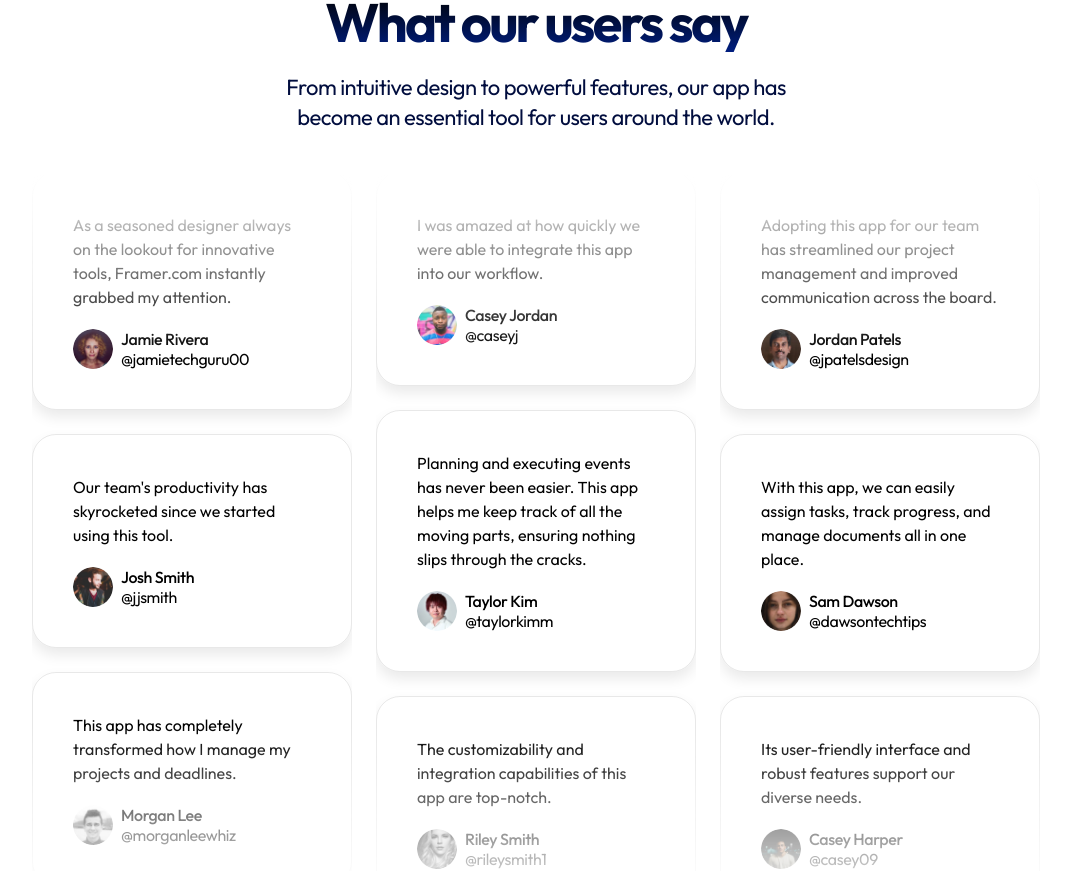
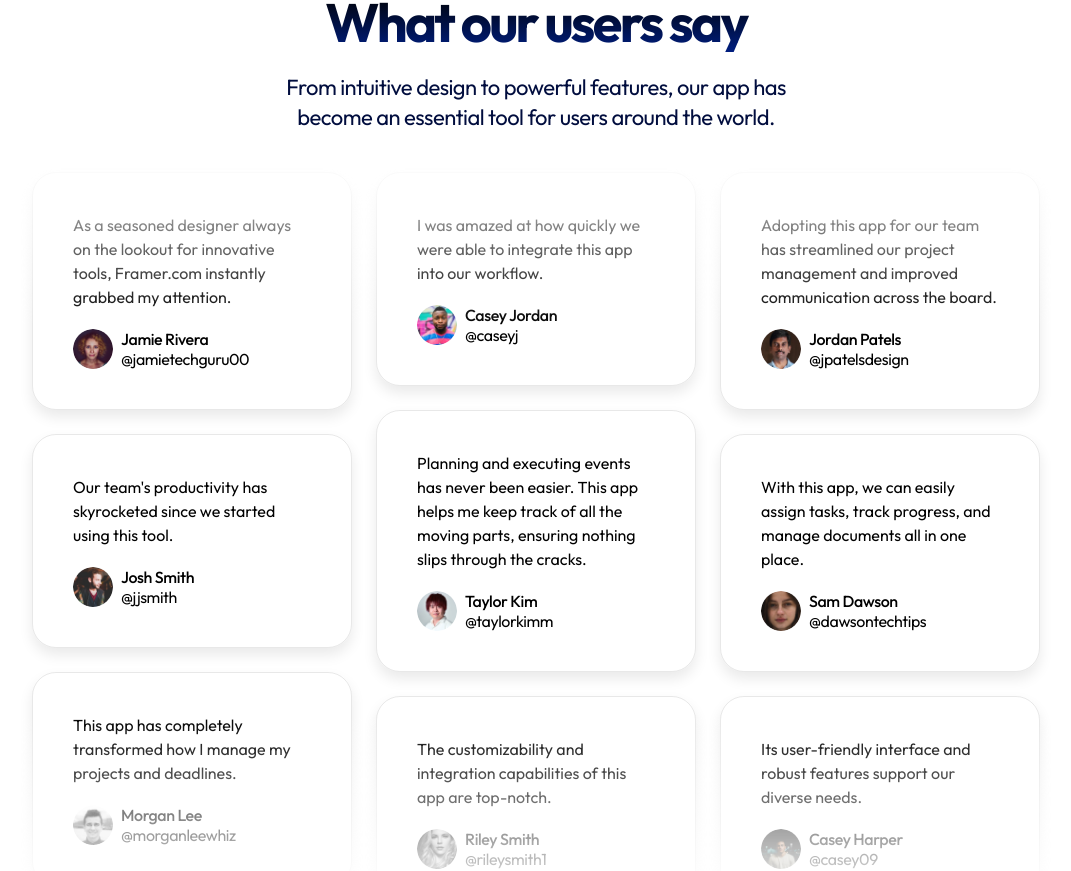
Before and after one commit to mdshafiqcs/light-saas-landing-page-nextjs, a Next.js app: page / in a window 1280 px wide. Shown: the part 3237-4108 px from the top of the page, without its empty margins (104-1175 px from the left). Built offline with nearby package versions, Linux system fonts and the light colour scheme.

Commit message:
mask-image class moved to the wrapping div of testimonial column

```diff
--- a/src/sections/Testimonials.tsx
+++ b/src/sections/Testimonials.tsx
@@ -73,7 +73,7 @@ const thirdColumn = testimonials.slice(6,9);
 
 
 const TestimonialColumn = (props: {className?: string, testimonials: typeof testimonials}) => (
-  <div className={cn("mt-10 flex flex-col gap-6 [mask-image:linear-gradient(to_bottom,transparent,black_25%,black_75%,transparent)]", props.className)}>
+  <div className={cn("mt-10 flex flex-col gap-6 ", props.className)}>
     {
       props.testimonials.map(({text, imageSrc, name, username}) => (
         <div className='card' key={username} >
@@ -101,7 +101,7 @@ export const Testimonials = () => {
         <h2 className='section-title mt-5'>What our users say</h2>
         <p className='section-description mt-5'>From intuitive design to powerful features, our app has become an essential tool for users around the world.</p>
       </div>
-      <div className='flex justify-center gap-6 xl:gap-10'>
+      <div className='flex justify-center gap-6 xl:gap-10 [mask-image:linear-gradient(to_bottom,transparent,black_25%,black_75%,transparent)]'>
         <TestimonialColumn testimonials={firstColumn} />
         <TestimonialColumn testimonials={secondColumn} className="hidden md:flex" />
         <TestimonialColumn testimonials={thirdColumn} className="hidden lg:flex" />
```
